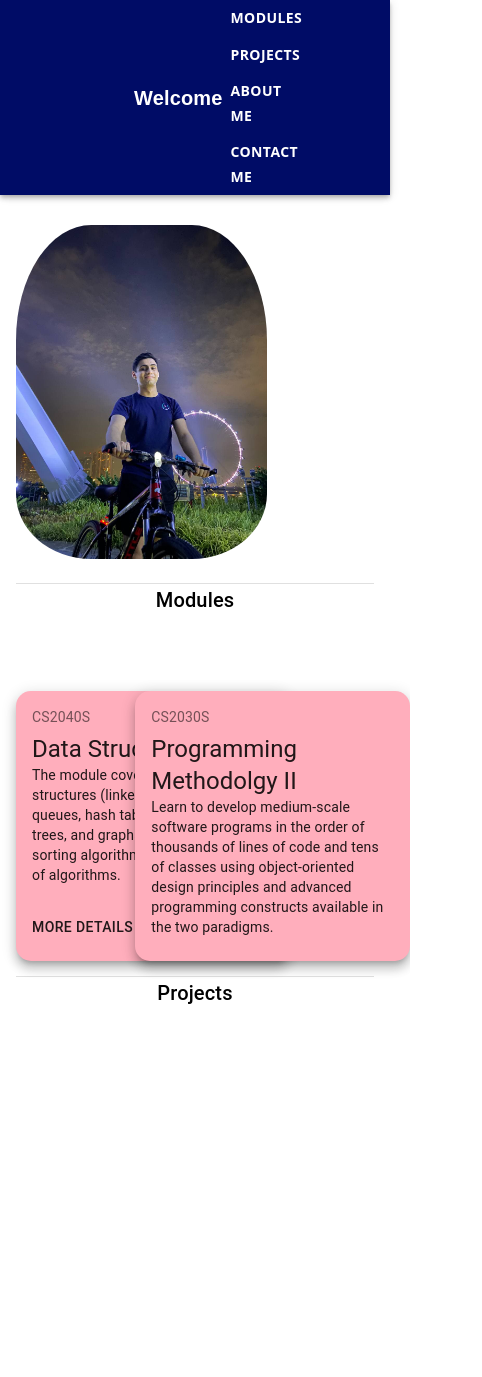
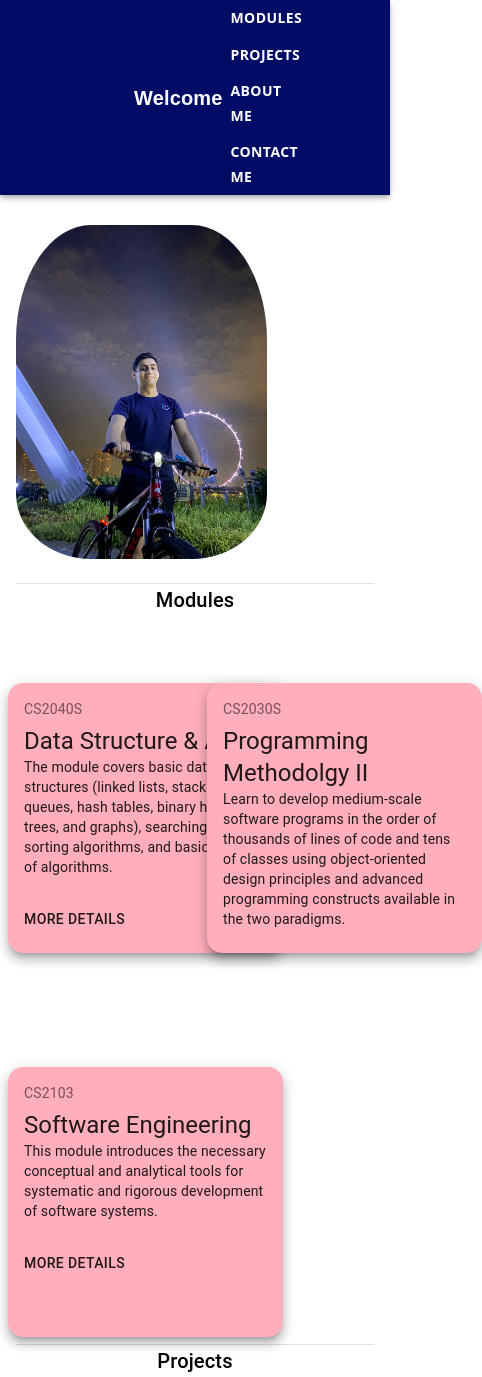
Before and after one commit to rehmmann/portfolio, a React (Create React App) app: page / in a window 390 px wide. Shown: the whole page, 482 px wide, since content can reach past the window. Before the commit the page ends 1009 px from the top, so only its background shows below. Built offline with nearby package versions, Linux system fonts and the light colour scheme.

Commit message:
responsive cards

```diff
--- a/src/Components/Grid.js
+++ b/src/Components/Grid.js
@@ -42,7 +42,7 @@ export default function NestedGrid() {
   function FormRow(props) {
     return (
       <>
-        <Grid item xs={4}>
+        <Grid item xs={6} lg={4}>
           <Cards
             title="CS2040S"
             name="Data Structure & Algo"
@@ -50,12 +50,20 @@ export default function NestedGrid() {
             url="https://nusmods.com/modules/CS2040S/data-structures-and-algorithms"
           />
         </Grid>
-        <Grid item xs={4}>
+        <Grid item xs={6} lg={4}>
           <Cards
             title="CS2030S"
             name="Programming Methodolgy II"
             details="Learn to develop medium-scale software programs in the order of thousands of lines of code and tens of classes using object-oriented design principles and advanced programming constructs available in the two paradigms."
             url="https://nusmods.com/modules/CS2030S/programming-methodology-ii"
+          />
+        </Grid>
+        <Grid item xs={6} lg={4}>
+          <Cards
+            title="CS2103"
+            name="Software Engineering"
+            details="This module introduces the necessary conceptual and analytical tools for systematic and rigorous development of software systems. "
+            url="https://nusmods.com/modules/CS2103/software-engineering"
           />
         </Grid>
         {/* <Grid item xs={4}>
@@ -81,9 +89,9 @@ export default function NestedGrid() {
         Modules
       </Typography>
       <Container>
-        {" "}
+
         <Grid container spacing={2}>
-          <Grid container item xs={12} spacing={3}>
+          <Grid container  spacing={3}>
             <FormRow />
           </Grid>
           {/* <Grid container item xs={12} spacing={3}>
```
